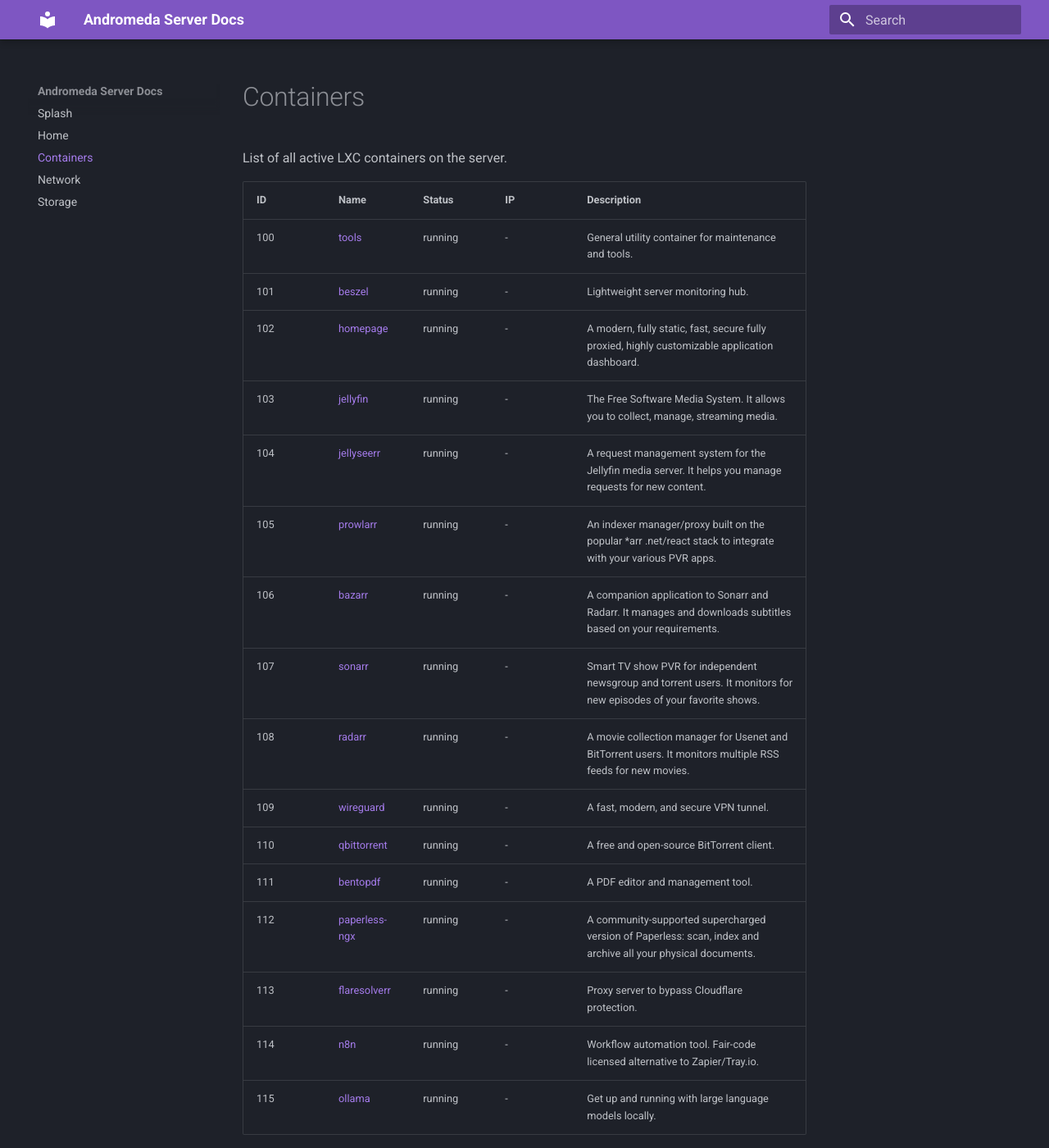
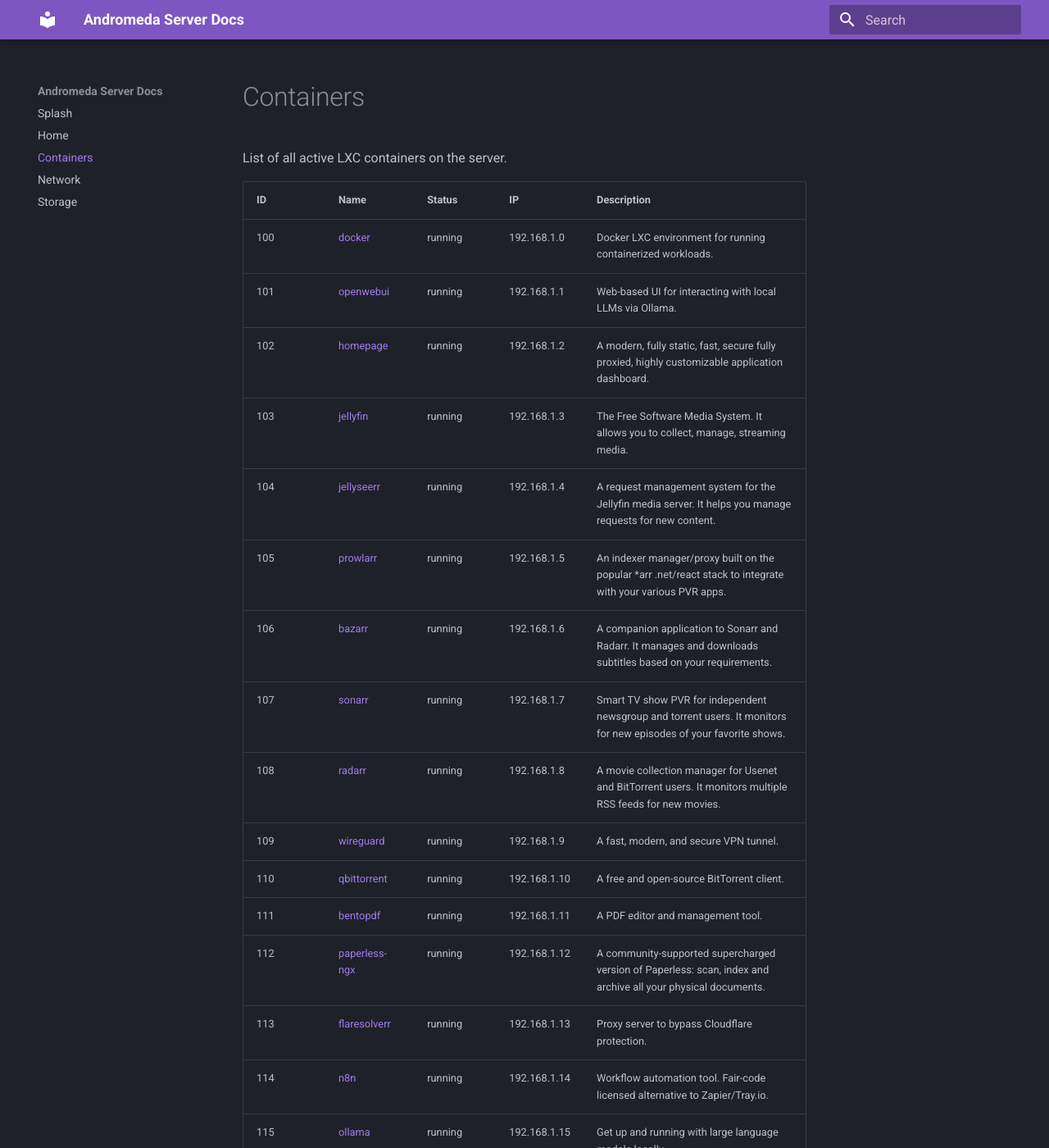
Before and after one commit to SPTS7/Andromeda_Docs, an MkDocs documentation site: the page built from docs/containers/index.md, in a window 1280 px wide and 1400 px high. Shown: the whole window at 82% size. Built offline with MkDocs 1.6.1 and Material for MkDocs 9.7.7, drawn with Linux system fonts in a browser that asks for light colours; some of the changed text lies outside the part shown.

Commit message:
docs: sync live server state + GitHub Pages deploy [2026-06-25]
- Add 4 new containers: openwebui (101), pulse (116), hermesagent (117), lidarr (118)
- Rename CT 100: tools → docker (hostname changed)
- Remove stale beszel.md and tools.md
- Update home.md: Dell Precision 3630 Tower, PVE 8.4.19, full hardware specs
- Update storage.md: real disk models (Patriot M.2 P320, WDC WD10EARS)
- Update network.md: full IP map for all 19 containers, fix admonition syntax
- Update diagram.html v2: add Open WebUI, Pulse, Hermes, Lidarr nodes;
  remove ghost SysTools; add AI & Agent traffic flow; new Bot icon
- Add GitHub Actions workflow for MkDocs Material → GitHub Pages deployment
- Update generate_docs.py with new service descriptions

```diff
--- a/docs/containers/index.md
+++ b/docs/containers/index.md
@@ -4,19 +4,22 @@ List of all active LXC containers on the server.
 
 | ID | Name | Status | IP | Description |
 |----|------|--------|----|-------------|
-| 100 | [tools](tools.md) | running | - | General utility container for maintenance and tools. |
-| 101 | [beszel](beszel.md) | running | - | Lightweight server monitoring hub. |
-| 102 | [homepage](homepage.md) | running | - | A modern, fully static, fast, secure fully proxied, highly customizable application dashboard. |
-| 103 | [jellyfin](jellyfin.md) | running | - | The Free Software Media System. It allows you to collect, manage, streaming media. |
-| 104 | [jellyseerr](jellyseerr.md) | running | - | A request management system for the Jellyfin media server. It helps you manage requests for new content. |
-| 105 | [prowlarr](prowlarr.md) | running | - | An indexer manager/proxy built on the popular *arr .net/react stack to integrate with your various PVR apps. |
-| 106 | [bazarr](bazarr.md) | running | - | A companion application to Sonarr and Radarr. It manages and downloads subtitles based on your requirements. |
-| 107 | [sonarr](sonarr.md) | running | - | Smart TV show PVR for independent newsgroup and torrent users. It monitors for new episodes of your favorite shows. |
-| 108 | [radarr](radarr.md) | running | - | A movie collection manager for Usenet and BitTorrent users. It monitors multiple RSS feeds for new movies. |
-| 109 | [wireguard](wireguard.md) | running | - | A fast, modern, and secure VPN tunnel. |
-| 110 | [qbittorrent](qbittorrent.md) | running | - | A free and open-source BitTorrent client. |
-| 111 | [bentopdf](bentopdf.md) | running | - | A PDF editor and management tool. |
-| 112 | [paperless-ngx](paperless-ngx.md) | running | - | A community-supported supercharged version of Paperless: scan, index and archive all your physical documents. |
-| 113 | [flaresolverr](flaresolverr.md) | running | - | Proxy server to bypass Cloudflare protection. |
-| 114 | [n8n](n8n.md) | running | - | Workflow automation tool. Fair-code licensed alternative to Zapier/Tray.io. |
-| 115 | [ollama](ollama.md) | running | - | Get up and running with large language models locally. |
+| 100 | [docker](docker.md) | running | 192.168.1.0 | Docker LXC environment for running containerized workloads. |
+| 101 | [openwebui](openwebui.md) | running | 192.168.1.1 | Web-based UI for interacting with local LLMs via Ollama. |
+| 102 | [homepage](homepage.md) | running | 192.168.1.2 | A modern, fully static, fast, secure fully proxied, highly customizable application dashboard. |
+| 103 | [jellyfin](jellyfin.md) | running | 192.168.1.3 | The Free Software Media System. It allows you to collect, manage, streaming media. |
+| 104 | [jellyseerr](jellyseerr.md) | running | 192.168.1.4 | A request management system for the Jellyfin media server. It helps you manage requests for new content. |
+| 105 | [prowlarr](prowlarr.md) | running | 192.168.1.5 | An indexer manager/proxy built on the popular *arr .net/react stack to integrate with your various PVR apps. |
+| 106 | [bazarr](bazarr.md) | running | 192.168.1.6 | A companion application to Sonarr and Radarr. It manages and downloads subtitles based on your requirements. |
+| 107 | [sonarr](sonarr.md) | running | 192.168.1.7 | Smart TV show PVR for independent newsgroup and torrent users. It monitors for new episodes of your favorite shows. |
+| 108 | [radarr](radarr.md) | running | 192.168.1.8 | A movie collection manager for Usenet and BitTorrent users. It monitors multiple RSS feeds for new movies. |
+| 109 | [wireguard](wireguard.md) | running | 192.168.1.9 | A fast, modern, and secure VPN tunnel. |
+| 110 | [qbittorrent](qbittorrent.md) | running | 192.168.1.10 | A free and open-source BitTorrent client. |
+| 111 | [bentopdf](bentopdf.md) | running | 192.168.1.11 | A PDF editor and management tool. |
+| 112 | [paperless-ngx](paperless-ngx.md) | running | 192.168.1.12 | A community-supported supercharged version of Paperless: scan, index and archive all your physical documents. |
+| 113 | [flaresolverr](flaresolverr.md) | running | 192.168.1.13 | Proxy server to bypass Cloudflare protection. |
+| 114 | [n8n](n8n.md) | running | 192.168.1.14 | Workflow automation tool. Fair-code licensed alternative to Zapier/Tray.io. |
+| 115 | [ollama](ollama.md) | running | 192.168.1.15 | Get up and running with large language models locally. |
+| 116 | [pulse](pulse.md) | running | 192.168.1.16 | Real-time Proxmox VE monitoring dashboard with alerting. |
+| 117 | [hermesagent](hermesagent.md) | running | DHCP | AI agent platform for autonomous task execution and automation. |
+| 118 | [lidarr](lidarr.md) | running | 192.168.1.18 | Music collection manager for Usenet and BitTorrent users. |
```
Also changed, not shown: docs/assets/diagram.html (+78 -46 lines), docs/containers/beszel.md (deleted, +0 -16 lines), docs/containers/docker.md (added, +21 -0 lines), docs/containers/hermesagent.md (added, +22 -0 lines), docs/containers/lidarr.md (added, +22 -0 lines), docs/containers/openwebui.md (added, +22 -0 lines), docs/containers/pulse.md (added, +22 -0 lines), docs/containers/tools.md (deleted, +0 -15 lines), docs/home.md (+9 -7 lines), docs/network.md (+38 -4 lines), docs/storage.md (+11 -3 lines), 2 other files.
